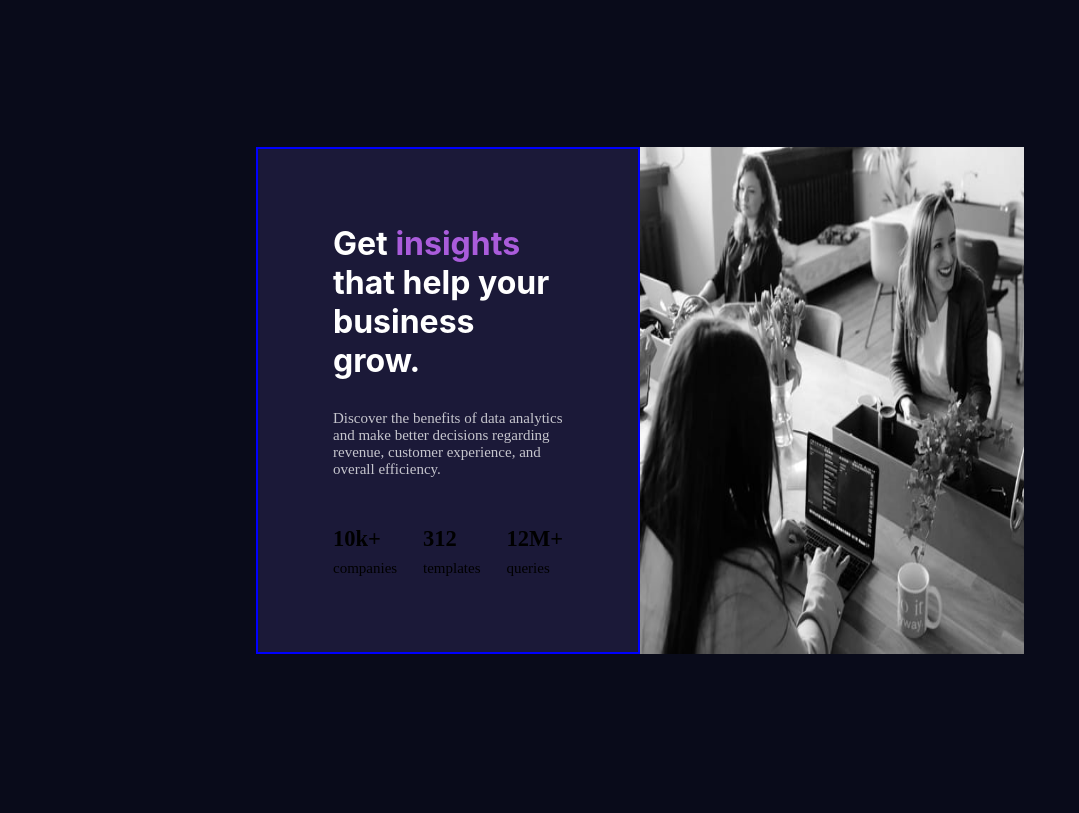
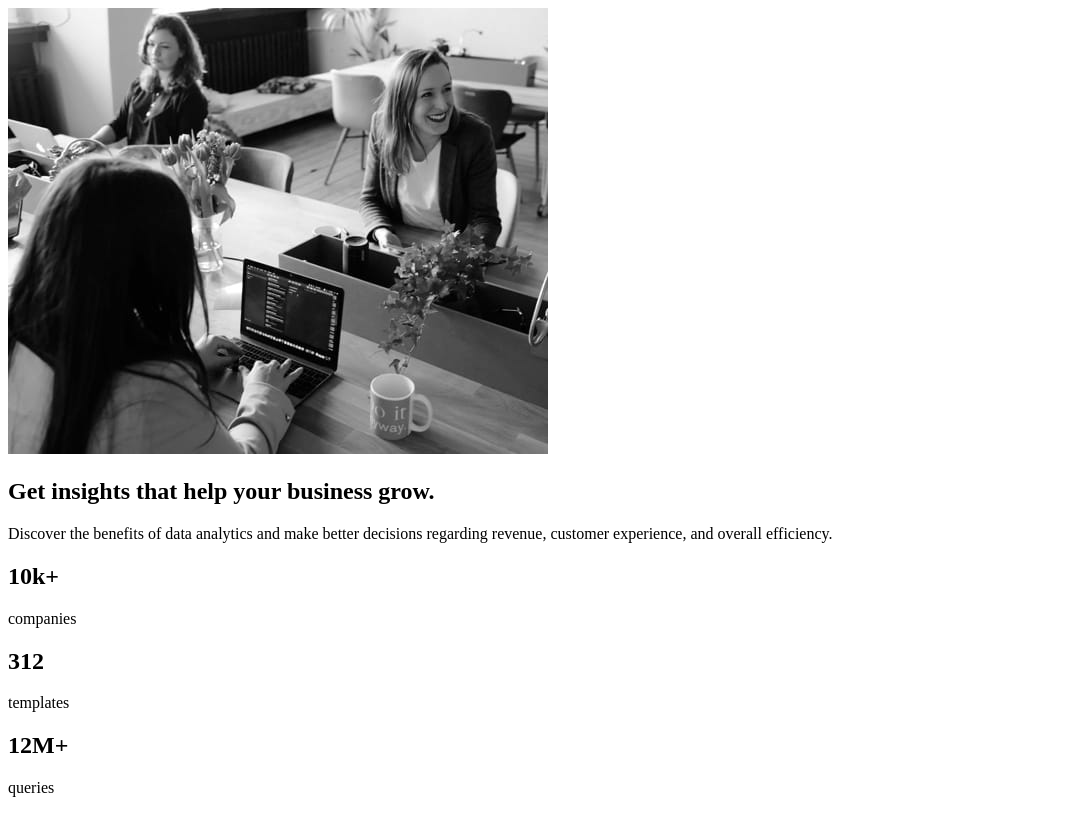
Before and after one commit to sanyomor-01/stats-preview-card-component-main, a plain HTML site: page index.html in a window 1280 px wide. Shown: the whole page, without its empty margins (0-1079 px from the left). Drawn offline with Linux system fonts and the light colour scheme; files that its build step writes are made by us from their sources; a web font is replaced by a local one.

Commit message:
html structure

```diff
--- a/index.html
+++ b/index.html
@@ -11,37 +11,47 @@
 
 </head>
 <body>
-  <main class="parent">
-    <section class="leftContent">
-      <div class="heading">
+  <main>
+    <header class="image-container">
+      <picture>
+        <source
+          media="(max-width: 992px)"
+          srcset="./images/image-header-mobile.jpg"
+        />
+        <img
+          src="./images/image-header-desktop.jpg"
+          alt="People working in an office"
+        />
+      </picture>
+    </header>
+
+    <section class="content">
+      <header class="intro">
         <h1>
           Get <span> insights</span> that help your business grow.
         </h1>
         <p>  Discover the benefits of data analytics and make better decisions regarding revenue, customer
           experience, and overall efficiency.
         </p>
-      </div>
+      </header>
 
-      <div class="assets">
-        <div class="companies">
+      <section class="stats">
+        <div>
           <h2>10k+</h2>
           <p>companies</p>
         </div>
-        <div class="companies">
+
+        <div >
           <h2>312</h2>
           <p>templates</p>
         </div>
-        <div class="companies">
+
+        <div>
           <h2>12M+</h2>
           <p>queries</p>
         </div>
-      </div>
-
+      </section>
     </section>
-    <section class="image">
-      <img src="./images/image-header-desktop.jpg" alt="company workers">
-    </section>
-
   </main>
 
 </body>
--- a/style.css
+++ /dev/null
@@ -1,78 +0,0 @@
-@font-face {
-    font-family:"Lexend Deca";
-    src: url("https://fonts.google.com/specimen/Lexend+Deca");
-}
-
-@font-face {
-    font-family:"Inter";
-    src: url("https://fonts.google.com/specimen/Inter");
-}
-htm{
-    font-size: 0.9375rem;
-}
-
-*{
-    margin: 0;
-    padding: 0;
-    box-sizing: border-box;
-
-}
-body{
-    min-height: 100vh;
-    display: flex;
-    flex-direction: column;
-    justify-content: center;
-    align-items: center;
-    background: hsl(233, 47%, 7%);
-
-}
-.parent{
-    width: 60%;
-    margin: auto;
-    display: flex;
-}
-.leftContent,.image{
-    width: 50%;
-}
-.leftContent{
-    background:  hsl(244, 38%, 16%);
-    font-size: 15px;
-    border: 2px solid blue;
-    padding: 5em;
-    display: flex;
-    flex-direction: column;
-    gap: 3rem;
-}
-.heading{
-    display: flex;
-    flex-direction: column;
-    gap: 2em;
-}
-.heading h1{
- font-size: 2rem;
- font-family: "Inter";
- font-weight: 700;
- color:  hsl(0, 0%, 100%);
-}
-.heading h1 span{
-    color: hsl(277, 64%, 61%);
-}
-.heading p{
-    font-family: "Lexend Deca";
-    font-weight: 400;
-    color: hsla(0, 0%, 100%, 0.75);
-}
-.assets{
-    display: flex;
-    justify-content: space-between;
-}
-.assets .companies {
-    display: flex;
-    flex-direction: column;
-    gap: 0.5rem;
-}
-
-.image img{
-    width: 100%;
-    height: 100%;
-}
--- /dev/null
+++ b/styles/style.css
@@ -0,0 +1,9 @@
+@font-face {
+    font-family:"Lexend Deca";
+    src: url("https://fonts.google.com/specimen/Lexend+Deca");
+}
+
+@font-face {
+    font-family:"Inter";
+    src: url("https://fonts.google.com/specimen/Inter");
+}
```
Also changed, not shown: README.md (deleted).
